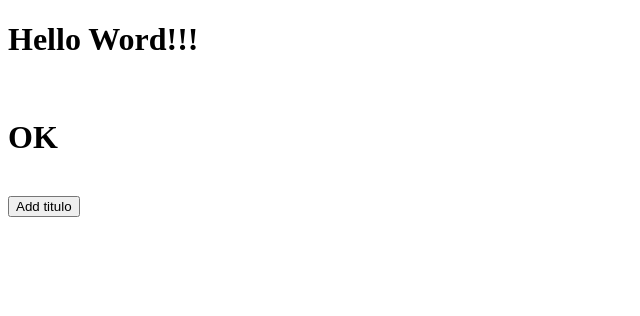
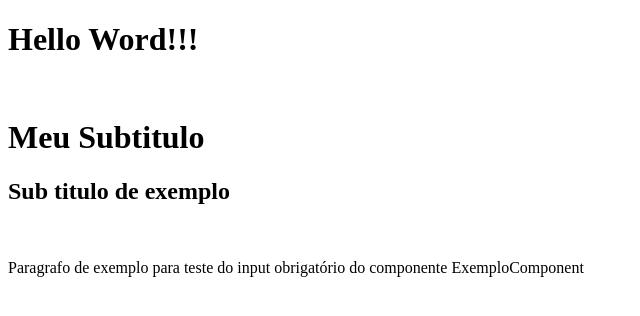
Before and after one commit to lkgfernando/po-ui-curso, an Angular app in the folder Angular/Projeto01/: page / in a window 1280 px wide. Shown: the top 316 px of the page, without its empty margins (0-640 px from the left). Built offline with nearby package versions, Linux system fonts and the light colour scheme.

Commit message:
fix: aula de input

```diff
--- a/Angular/Projeto01/src/app/app.component.html
+++ b/Angular/Projeto01/src/app/app.component.html
@@ -1,3 +1,3 @@
 <h1>Hello Word!!!</h1>
 <br>
-<app-exemplo></app-exemplo>
+<app-exemplo txtTitulo="Meu Subtitulo" sub="Sub titulo de exemplo" [texto]="paragrafo"></app-exemplo>
--- a/Angular/Projeto01/src/app/app.component.ts
+++ b/Angular/Projeto01/src/app/app.component.ts
@@ -7,8 +7,9 @@
   standalone: true,
   imports: [ExemploComponent],
   templateUrl: './app.component.html',
-  styleUrl: './app.component.css'
+  styleUrl: './app.component.css',
 })
 export class AppComponent {
-  title = 'Projeto01';
+  public paragrafo =
+    'Paragrafo de exemplo para teste do input obrigatório do componente ExemploComponent';
 }
--- a/Angular/Projeto01/src/app/exemplo/exemplo.component.html
+++ b/Angular/Projeto01/src/app/exemplo/exemplo.component.html
@@ -1,3 +1,5 @@
-<h1>{{ titulo() }}</h1>
+<h1>{{ txtTitulo }}</h1>
+<h2>{{ subtitulo }}</h2>
 <br>
-<button (click)="updateTitulo()">Add titulo</button>
+<!-- <button (click)="updateTitulo()">Add titulo</button> -->
+<p>{{ texto }}</p>
--- a/Angular/Projeto01/src/app/exemplo/exemplo.component.ts
+++ b/Angular/Projeto01/src/app/exemplo/exemplo.component.ts
@@ -1,4 +1,4 @@
-import { Component, signal, effect } from '@angular/core';
+import { Component, signal, effect, Input } from '@angular/core';
 
 @Component({
   selector: 'app-exemplo',
@@ -9,6 +9,14 @@
 })
 export class ExemploComponent {
   public titulo = signal<string | number>('OK');
+
+  @Input() txtTitulo: string = '';
+  @Input('sub') subtitulo: string = '';
+  @Input({
+    alias: 'texto',
+    required: true,
+  })
+  texto: string = '';
 
   constructor() {
     effect(() => {
```
